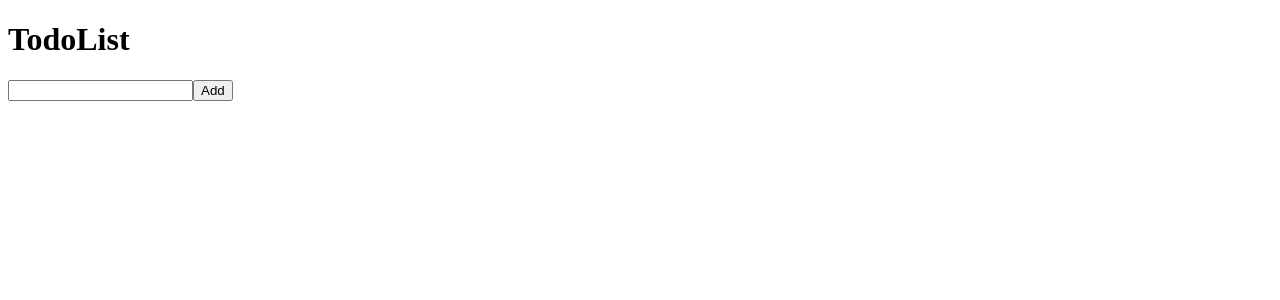
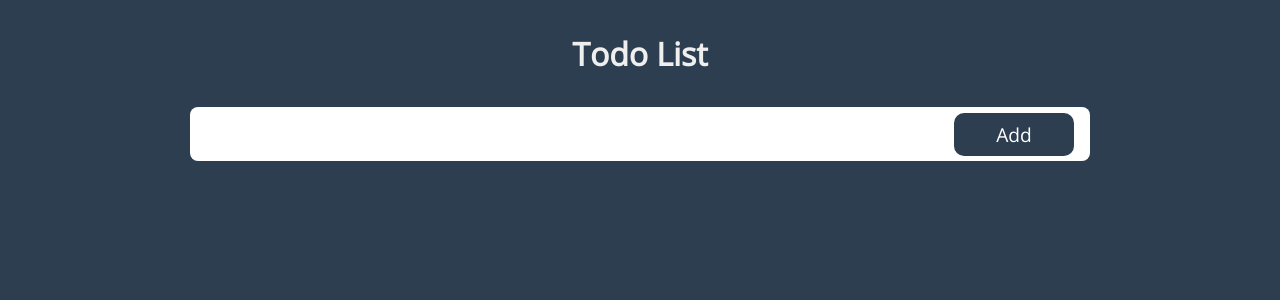
Before and after one commit to dibborah/Todo-app, a React (Create React App) app: page / in a window 1280 px wide. Shown: the top 300 px of the page. Built offline with nearby package versions, Linux system fonts and the light colour scheme.

Commit message:
styling of todoform and title

```diff
--- a/package.json
+++ b/package.json
@@ -3,11 +3,15 @@
   "version": "0.1.0",
   "private": true,
   "dependencies": {
+    "@fortawesome/fontawesome-svg-core": "^6.5.2",
+    "@fortawesome/free-solid-svg-icons": "^6.5.2",
+    "@fortawesome/react-fontawesome": "^0.2.0",
     "@testing-library/jest-dom": "^5.17.0",
     "@testing-library/react": "^13.4.0",
     "@testing-library/user-event": "^13.5.0",
     "react": "^18.2.0",
     "react-dom": "^18.2.0",
+    "react-icons": "^5.0.1",
     "react-scripts": "5.0.1",
     "uuid": "^9.0.1",
     "web-vitals": "^2.1.4"
--- a/src/App.js
+++ b/src/App.js
@@ -14,18 +14,24 @@ const App = () => {
     setTodos((prevState) => prevState.filter((todo) => todo.id !== id));
   };
   const handleToggleTodo = (id) => {
-    setTodos((prevState) => (
+    setTodos((prevState) =>
       todos.map((todo) => {
-        if(todo.id === id) return {...todo, completed: !todo.completed}
+        if (todo.id === id) return { ...todo, completed: !todo.completed };
         else return todo;
       })
-    ))
-  }
+    );
+  };
   return (
-    <div>
-      <h1 className="main-title">TodoList</h1>
-      <TodoForm handleAddTodos={handleAddTodos} />
-      <Todos todos={todos} handleDeleteTodoItem={handleDeleteTodoItem} handleToggleTodo={handleToggleTodo}/>
+    <div className="container">
+      <h1 className="main-title">Todo List</h1>
+      <span >
+        <TodoForm handleAddTodos={handleAddTodos} />
+      </span>
+      <Todos
+        todos={todos}
+        handleDeleteTodoItem={handleDeleteTodoItem}
+        handleToggleTodo={handleToggleTodo}
+      />
     </div>
   );
 };
--- a/src/Todo.jsx
+++ b/src/Todo.jsx
@@ -1,6 +1,13 @@
+import { AiOutlineClose } from "react-icons/ai";
 import React from "react";
 
-const Todo = ({ id, title, completed, handleDeleteTodoItem, handleToggleTodo }) => {
+const Todo = ({
+  id,
+  title,
+  completed,
+  handleDeleteTodoItem,
+  handleToggleTodo,
+}) => {
   const handleDeleteTodo = (id) => {
     handleDeleteTodoItem(id);
   };
@@ -8,12 +15,16 @@ const Todo = ({ id, title, completed, handleDeleteTodoItem, handleToggleTodo })
     handleToggleTodo(id);
   };
 
-
   return (
     <div>
       <span>
         <input type="checkbox" onChange={() => handleCompleted(id)} />
-        <span style={{textDecoration:`${ completed ? "line-through" : ""}`}} >{title}</span> <span onClick={() => handleDeleteTodo(id)}>x</span>
+        <span style={{ textDecoration: `${completed ? "line-through" : ""}` }}>
+          {title}
+        </span>{" "}
+        <span onClick={() => handleDeleteTodo(id)}>
+          <AiOutlineClose />
+        </span>
       </span>
     </div>
   );
--- a/src/TodoForm.jsx
+++ b/src/TodoForm.jsx
@@ -1,27 +1,28 @@
 import { useState } from "react";
 import { v4 as uuid } from "uuid";
 
-const TodoForm = ({handleAddTodos}) => {
+const TodoForm = ({ handleAddTodos }) => {
   const [todo, setTodo] = useState("");
   const handleAddTodo = (e) => {
     e.preventDefault();
-    handleAddTodos({id: uuid(), title: todo, completed: false})
+    handleAddTodos({ id: uuid(), title: todo, completed: false });
     setTodo("");
   };
   return (
-    <div>
-      <form onSubmit={handleAddTodo}>
+    <form onSubmit={handleAddTodo} className="todoForm">
       <input
+        className="todoForm__input"
         type="text"
         value={todo}
         onChange={(e) => setTodo(e.target.value)}
       />
-        <button type="submit">Add</button>
+      <button type="submit" className="todoForm__btn">
+        Add
+      </button>
       {
         // Type submit kar raha hu taki ENTER button hit karne par main chahta hu ki form automatically submit ho jae
       }
     </form>
-    </div>
   );
 };
 
--- a/src/index.css
+++ b/src/index.css
@@ -7,4 +7,61 @@ body {
   font-weight: 400;
   font-style: normal;
   font-variation-settings: "wdth" 100; */
+  background-color: #2c3e50;
+  color: #efefef;
 }
+
+* {
+  margin: 0;
+  padding: 0;
+  box-sizing: border-box;
+}
+
+button,
+input {
+  font-family: inherit;
+  font-size: inherit;
+}
+
+.container{
+  max-width: 900px;
+  width: 95%;
+  margin: auto;
+}
+
+.todoForm {
+  /* border: 2px solid red; */
+  display: grid;
+  grid-template-columns: 1fr 120px;
+  align-items: center;
+  height: 54px;
+  background-color: #fff;
+  border-radius: 8px;
+  padding: 0 1rem;
+}
+
+.todoForm__input{
+  border: none;
+  outline: none;
+  background-color: #fff;
+  font-size: 1.2rem;
+  font-weight: 500;
+  height: 100%;
+}
+
+.todoForm__btn{
+  outline: none;
+  border: none;
+  background-color: #2c3e50;
+  color: #fff;
+  padding: 0.5rem;
+  border-radius: 10px;
+  font-size: 1.2rem;
+  font-weight: 500;
+  cursor: pointer;
+}
+
+.main-title{
+  text-align: center;
+  margin: 2rem 0;
+}
--- a/src/index.js
+++ b/src/index.js
@@ -1,6 +1,7 @@
 import React from 'react';
 import ReactDOM from 'react-dom/client';
 import App from './App';
+import "./index.css"
 
 const root = ReactDOM.createRoot(document.getElementById('root'));
 root.render(
```
Also changed, not shown: 1 other file (tests, documents, lock files or other folders). Lines whose indentation alone changed are shown as unchanged.
